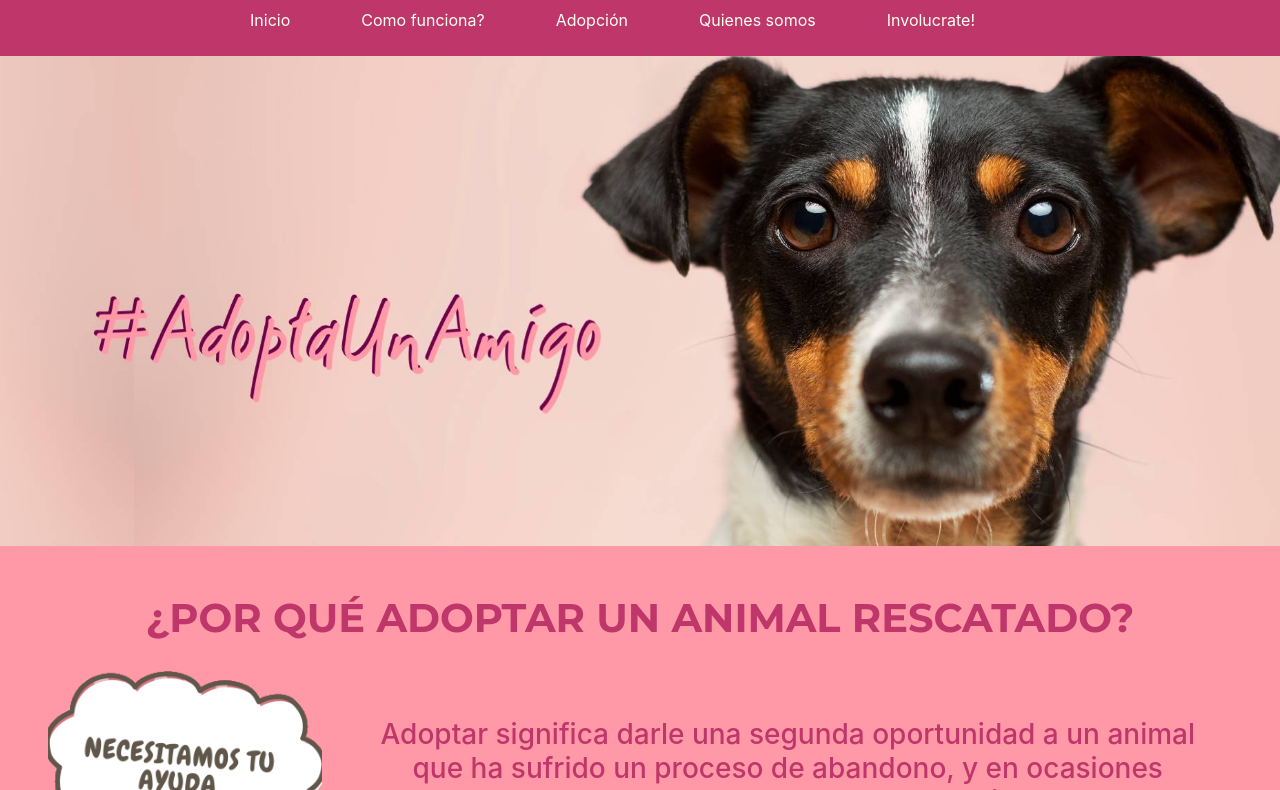
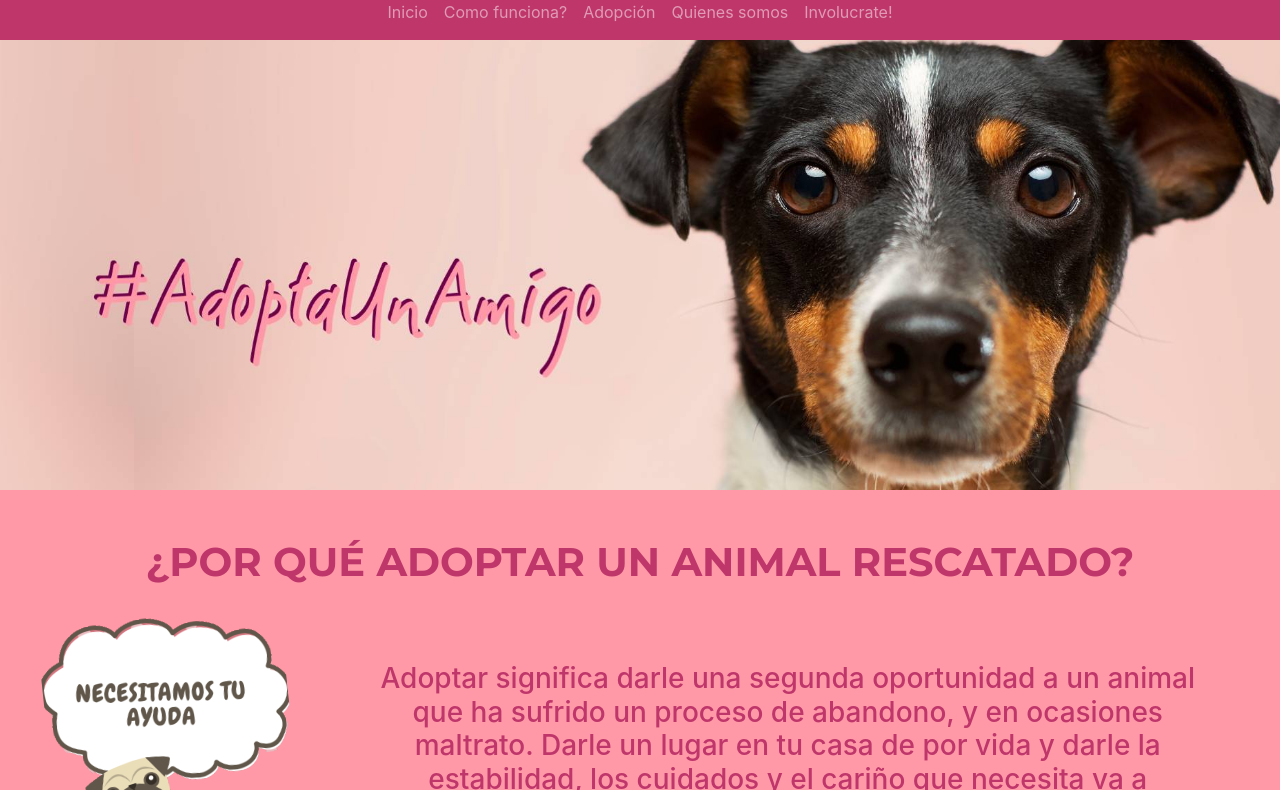
Before and after one commit to tomasaltilio/nellysproject, a website: page index.html in a window 1280 px wide. Shown: the part 164-954 px from the top of the page. Drawn offline with nearby package versions, Linux system fonts and the light colour scheme.

Commit message:
Cambios en el hero

```diff
--- a/css/estilos.css
+++ b/css/estilos.css
@@ -33,17 +33,17 @@ p {
   font-weight: 400px; }
 
 /*Arreglo para el header*/
-#navegacion {
+.navegacion {
   color: wheat;
   background-color: #BF366A; }
-  #navegacion li a {
+  .navegacion li a {
     display: flex;
     justify-content: flex-start;
     padding: 16px 8px;
     text-decoration: none;
     color: ivory;
     margin-inline-end: 55px; }
-  #navegacion :hover {
+  .navegacion :hover {
     font-weight: bolder; }
 
 .bordeBlanco, .bordeCard {
@@ -56,7 +56,7 @@ p {
   object-fit: cover;
   overflow: hidden;
   width: 100%;
-  /* max-height: 450px; } */
+  height: 450px; }
 
 .intro img {
   padding-right: 30px;
```
